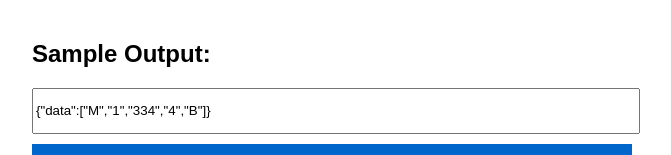
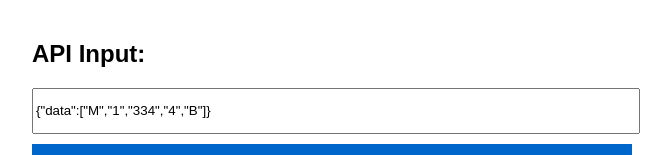
Before and after one commit to SrSurajithPranav/Bajaj-Frontened, a plain HTML site: page index.html in a window 1280 px wide. Shown: the top 155 px of the page, without its empty margins (308-979 px from the left). Drawn offline with Linux system fonts and the light colour scheme.

Commit message:
Update index.html

```diff
--- a/index.html
+++ b/index.html
@@ -39,7 +39,7 @@
     </style>
 </head>
 <body>
-    <h2>Sample Output:</h2>
+    <h2>API Input:</h2>
     <input type="text" id="jsonInput" value='{"data":["M","1","334","4","B"]}'>
     <button id="submitBtn">Submit</button>
     <div id="error" class="error"></div>
```
